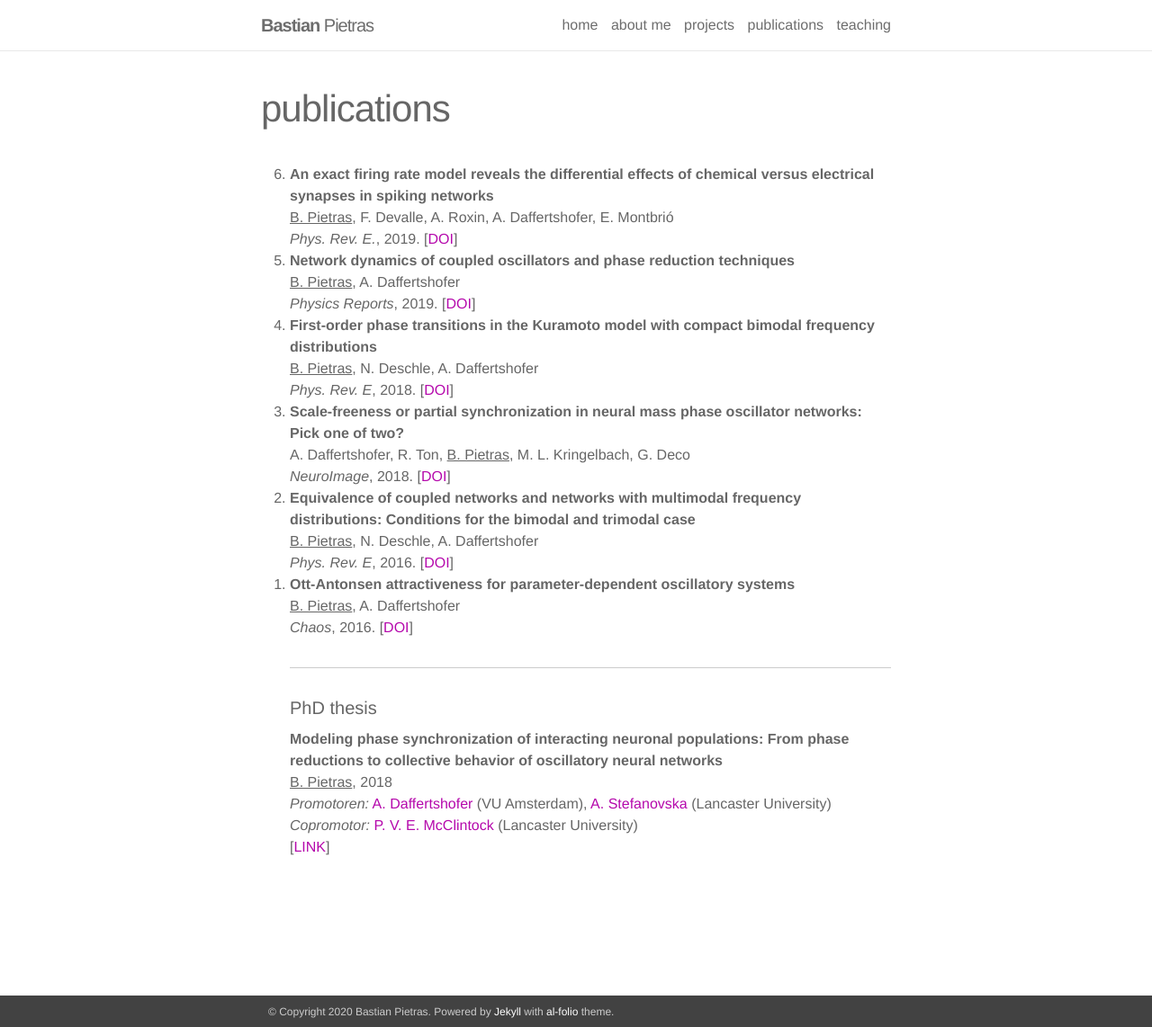
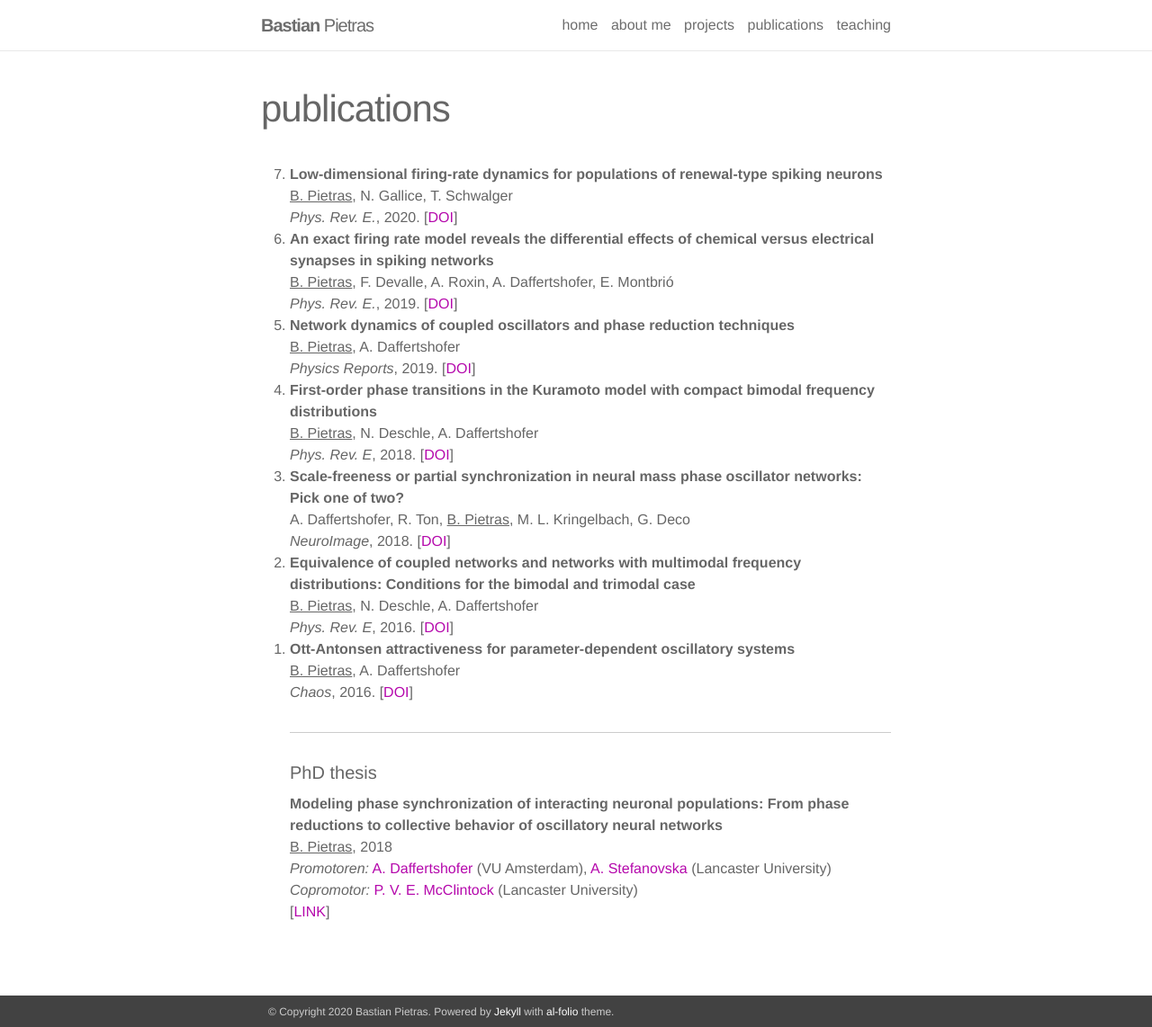
Before and after one commit to BastianPietras/bastianpietras.github.io, a Jekyll site: the page built from _pages/publications.md, in a window 1280 px wide and 1142 px high. Shown: the whole window at 90% size. Built offline with Jekyll 4.4.1, drawn with Linux system fonts in a browser that asks for light colours.

Commit message:
Update publications.md

```diff
--- a/_pages/publications.md
+++ b/_pages/publications.md
@@ -6,6 +6,10 @@ title: publications
 
 
 <ol reversed>
+
+  <li> <strong>Low-dimensional firing-rate dynamics for populations of renewal-type spiking neurons</strong><br/>
+      <ins>B. Pietras</ins>, N. Gallice, T. Schwalger<br/>
+      <em>Phys. Rev. E.</em>, 2020. [<a href="https://journals.aps.org/pre/abstract/10.1103/PhysRevE.102.022407" target="_self">DOI</a>]<br/>
 
   <li> <strong>An exact firing rate model reveals the differential effects of chemical versus electrical synapses in
 spiking networks</strong><br/>
```
